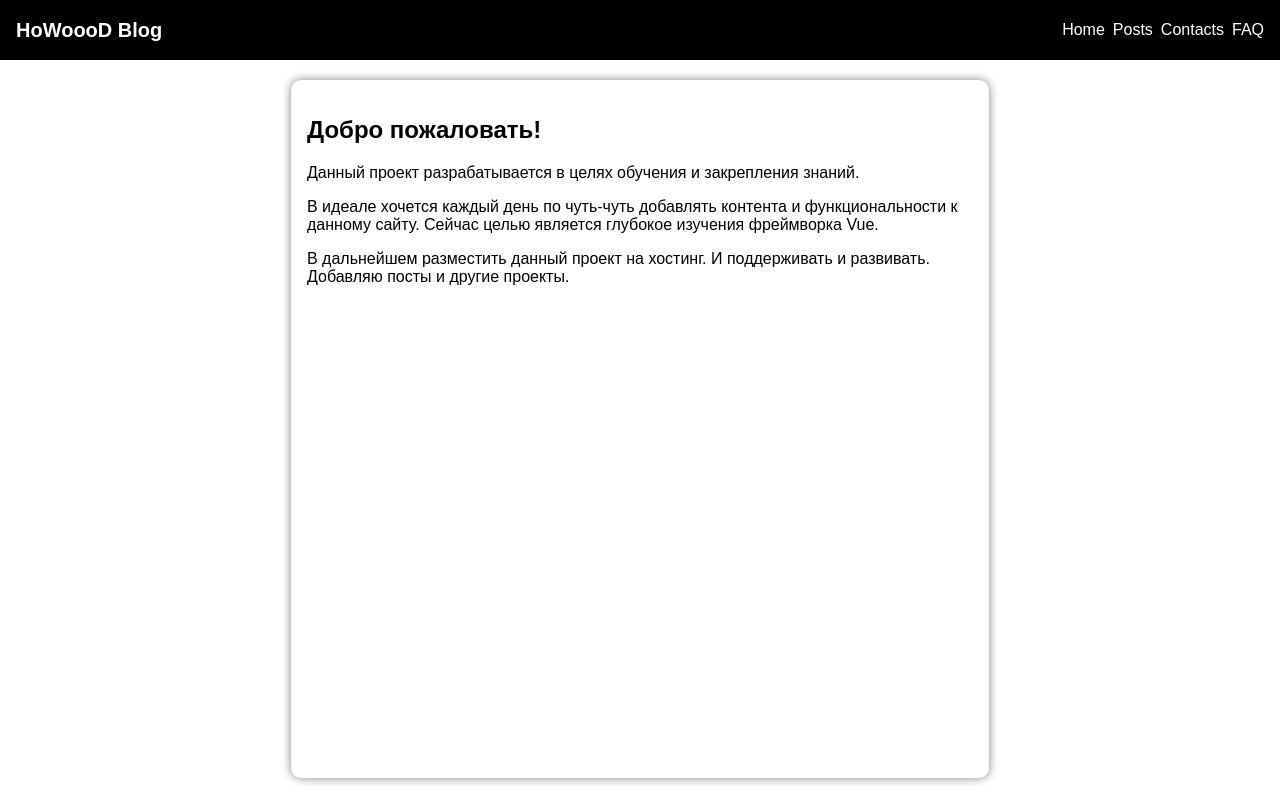
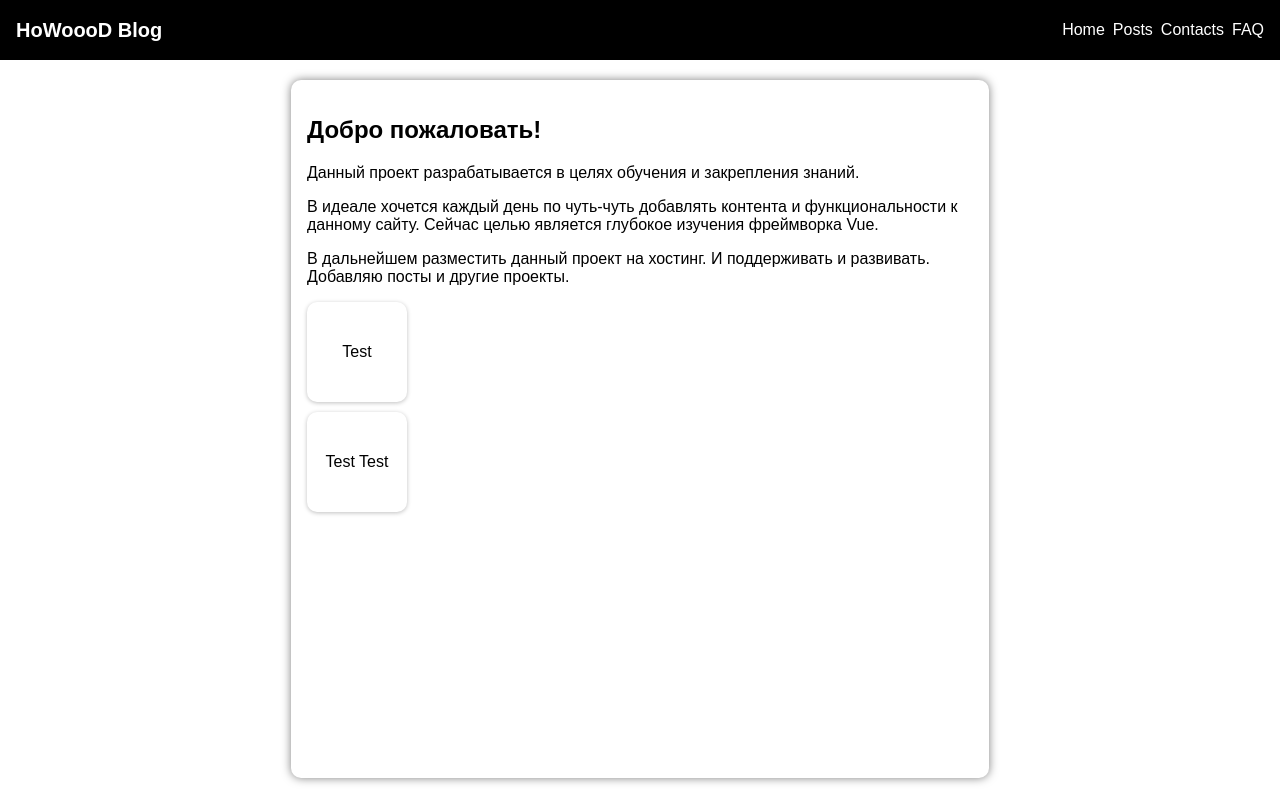
Before and after one commit to HoWoooD/howoood-blog, a Vue app: page / in a window 1280 px wide. Built offline with nearby package versions, Linux system fonts and the light colour scheme.

Commit message:
add post component

```diff
--- a/package.json
+++ b/package.json
@@ -18,7 +18,8 @@
     "babel-eslint": "^10.0.3",
     "eslint": "^5.16.0",
     "eslint-plugin-vue": "^5.0.0",
-    "vue-template-compiler": "^2.6.10"
+    "vue-template-compiler": "^2.6.10",
+    "serialize-javascript": "2.1.1"
   },
   "eslintConfig": {
     "root": true,
--- a/src/App.vue
+++ b/src/App.vue
@@ -5,7 +5,7 @@
 </template>
 
 <script>
-import Home from './components/Home'
+import Home from './Pages/Home'
 
 export default {
   name: 'app',
--- a/src/components/Home.vue
+++ b/src/Pages/Home.vue
@@ -6,8 +6,8 @@
 </template>
 
 <script>
-    import HeaderBlock from "./_components/Header"
-    import ContentBlock from "./_components/Content"
+    import HeaderBlock from "../components/Header"
+    import ContentBlock from "../components/_components/Content"
     export default {
         name: "Home",
         components: { HeaderBlock, ContentBlock}
--- /dev/null
+++ b/src/components/Post.vue
@@ -0,0 +1,32 @@
+<template>
+    <div class="post">
+        {{post.title}}
+    </div>
+</template>
+
+<script>
+    export default {
+        name: "Post",
+        props: {
+            post: {
+                type: Object,
+                default: function () {
+                    return {}
+                }
+            }
+        }
+    }
+</script>
+
+<style scoped>
+    .post {
+        display: flex;
+        justify-content: center;
+        align-items: center;
+        height: 100px;
+        width: 100px;
+        box-shadow: 0 1px 4px rgba(0, 0, 0, 0.25);
+        border-radius: 10px;
+        margin-top: 10px;
+    }
+</style>
--- a/src/components/_components/Content.vue
+++ b/src/components/_components/Content.vue
@@ -10,13 +10,32 @@
             <p>
                 В дальнейшем разместить данный проект на хостинг. И поддерживать и развивать. Добавляю посты и другие проекты.
             </p>
+            <div v-for="post in posts" :key="post.id">
+                <post :post="post"></post>
+            </div>
         </div>
     </div>
 </template>
 
 <script>
+    import Post from '../Post'
     export default {
-        name: "Content"
+        name: "Content",
+        components: { Post },
+        data: function () {
+            return {
+                posts: [
+                    {
+                        id: 1,
+                        title: 'Test'
+                    },
+                    {
+                        id: 2,
+                        title: 'Test Test'
+                    }
+                ]
+            }
+        }
     }
 </script>
 
```
Also changed, not shown: src/components/Header.vue (renamed from src/components/_components/Header.vue), 1 other file (tests, documents, lock files or other folders).
